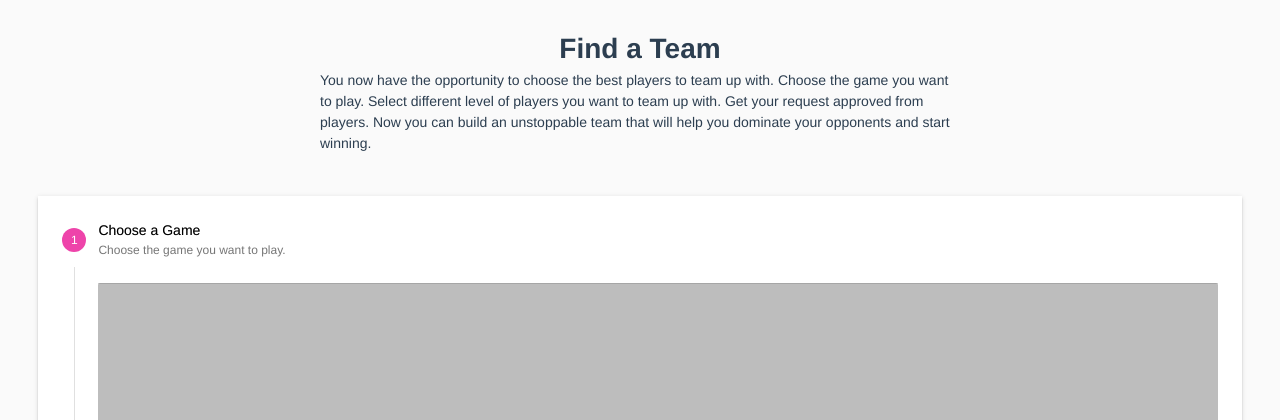
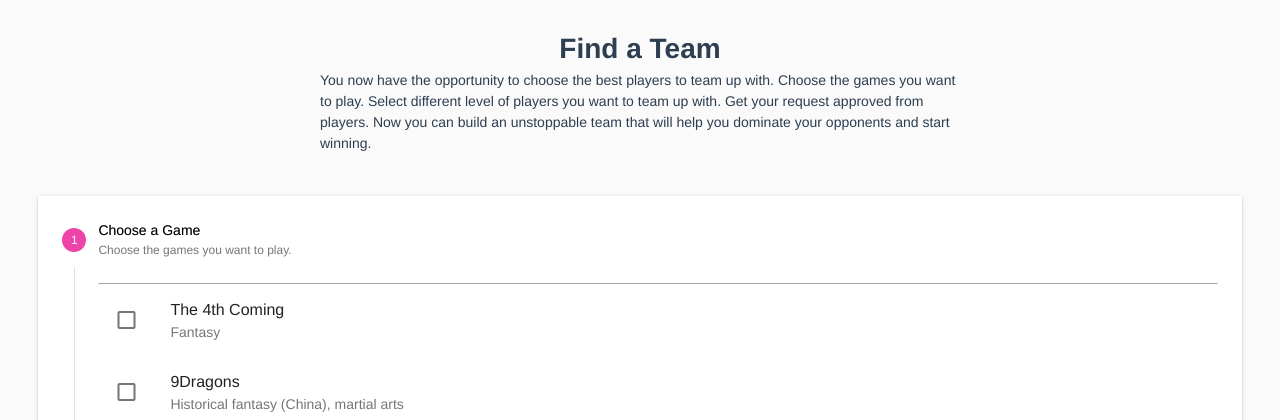
Before and after one commit to jamesdesigns/james-final-vue, a Vue app: page /#/ in a window 1280 px wide. Shown: the part 380-800 px from the top of the page. Built offline with nearby package versions, Linux system fonts and the light colour scheme; what vue-draggable would draw is missing.

Commit message:
Include the videogames.js file to the input selection form

```diff
--- a/src/assets/videogames.js
+++ b/src/assets/videogames.js
@@ -1,4 +1,4 @@
-export const games =  [
+export const videogames =  [
 {"title": "The 4th Coming","setting":"Fantasy","subscription_model":"Buy-to-play","initial_release_date":"1999"},
 {"title": "9Dragons","setting":"Historical fantasy (China), martial arts","subscription_model":"Free-to-play","initial_release_date":"2007"},
 {"title": "Ace Online","setting":"Science fiction","subscription_model":"Free-to-play","initial_release_date":"2006"},
@@ -21,5 +21,4 @@ export const games =  [
 {"title": "Black Desert Online","setting":"Medieval fantasy","subscription_model":"Freemium","initial_release_date":"2015"},
 {"title": "Blade & Soul","setting":"Fantasy, martial arts","subscription_model":"Freemium","initial_release_date":"2012"},
 {"title": "Cabal Online","setting":"Fantasy","subscription_model":"Free-to-play","initial_release_date":"2005"},
-{"title": "Champions Online","setting":"Superheroes","subscription_model":"Freemium","initial_release_date":"2009"}
-]
+{"title": "Champions Online","setting":"Superheroes","subscription_model":"Freemium","initial_release_date":"2009"}]
--- a/src/components/HelloWorld.vue
+++ b/src/components/HelloWorld.vue
@@ -3,7 +3,7 @@
     <img width="960px" height="300" src="https://media.giphy.com/media/oxU7gskFCKEBixYYR7/giphy.gif" alt="Games" />
     <h1>{{ msg }}</h1>
     <p>
-      You now have the opportunity to choose the best players to team up with. Choose the game you want to play. Select different level of players you want to team up with. Get your request approved from players.
+      You now have the opportunity to choose the best players to team up with. Choose the games you want to play. Select different level of players you want to team up with. Get your request approved from players.
       Now you can build an unstoppable team that will help you dominate your opponents and start winning.
     </p>
 
--- a/src/views/About.vue
+++ b/src/views/About.vue
@@ -1,7 +1,7 @@
 <template>
   <div class="about">
     <h1>How it Works</h1>
-    <p>Build a new team online the easy way. Search for individuals who may be interested in teaming up with you to conquer the gaming world. Simply select the game you want to play and who you would like on your new team.</p>
+    <p>Build a new team online the easy way. Search for individuals who may be interested in teaming up with you to conquer the gaming world. Simply select the games you want to play and who you would like on your new team.</p>
     <br>
     <p>Choose individuals who might benefit you the most. Once you have selected your ideal team, fill out the form and click SEND REQUEST. Each hand picked player will either approve or disapprove your request. Good Luck!</p>
 
--- a/src/views/Home.vue
+++ b/src/views/Home.vue
@@ -9,11 +9,11 @@
 <v-stepper v-model="e6" vertical>
     <v-stepper-step :complete="e6 > 1" step="1">
       Choose a Game
-      <small>Choose the game you want to play.</small>
+      <small>Choose the games you want to play.</small>
     </v-stepper-step>
 
     <v-stepper-content step="1">
-     <v-card color="grey lighten-1" class="mb-5" height="250px">
+     <v-card color="grey lighten-1" class="mb-5">
                       <!-- NEW ADDED -->
 <v-layout row>
     <v-flex xs12>
@@ -22,19 +22,22 @@
         <v-list
           subheader
           two-line
-          v-for="videogames in allGames" :key="videogames.title"
         >
-          <v-list-tile @click="">
+          <v-list-tile @click="" v-for="game in allGames" :key="game.title">
             <v-list-tile-action>
               <v-checkbox v-model="notifications"></v-checkbox>
             </v-list-tile-action>
 
-            <v-list-tile-content @click="notifications = !notifications">
-              <v-list-tile-title>{{ videogames.title }}</v-list-tile-title>
-              <v-list-tile-sub-title>{{ videogames.setting  }}</v-list-tile-sub-title>
+            <v-list-tile-content @click="notifications = !notifications" >
+              <v-list-tile-title>
+                {{ game.title }}
+                </v-list-tile-title>
+              <v-list-tile-sub-title>
+                {{ game.setting }}
+              </v-list-tile-sub-title>
             </v-list-tile-content>
           </v-list-tile>
-
+<!--
           <v-list-tile @click="">
             <v-list-tile-action>
               <v-checkbox v-model="sound"></v-checkbox>
@@ -67,7 +70,7 @@
               <v-list-tile-sub-title>Description: Minecraft is a game about placing blocks and going on adventures.</v-list-tile-sub-title>
             </v-list-tile-content>
           </v-list-tile>
-
+-->
         </v-list>
      <!-- </v-card> -->
     </v-flex>
```
